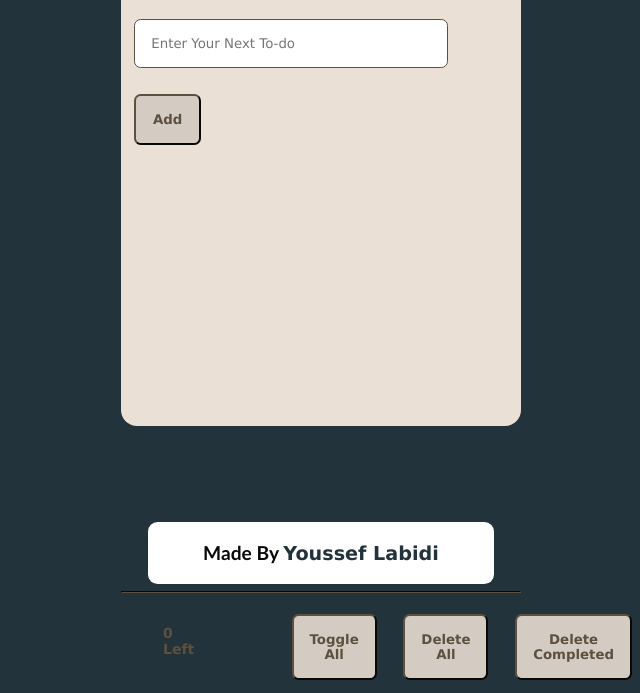
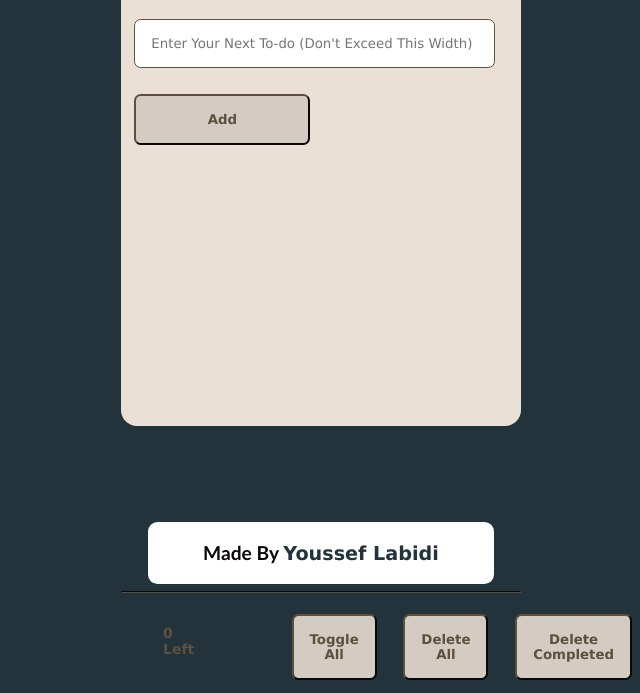
Before and after one commit to ylabidi11/Todo-List, a plain HTML site: page index.html in a window 1280 px wide. Shown: the part 326-1019 px from the top of the page, without its empty margins (319-959 px from the left). Drawn offline with Linux system fonts and the light colour scheme.

Commit message:
changed input and add button size

```diff
--- a/index.html
+++ b/index.html
@@ -11,7 +11,8 @@
 <body>
     <div class="todo">
         <h1>To-Do List</h1>
-        <input type="text" placeholder="Enter Your Next To-do" class="add-todo" id="input-todo">
+        <input type="text" placeholder="Enter Your Next To-do (Don't Exceed This Width)" class="add-todo"
+            id="input-todo">
         <button class="add-todo" id="add-todo-button">Add</button>
         <ul id="todos-list"></ul>
         <div class="hr">
--- a/style.css
+++ b/style.css
@@ -42,8 +42,12 @@ input {
     border: 1px solid #5E503F;
 }
 
+#input-todo {
+    width: 24.5em;
+}
+
 #add-todo-button {
-    width: 5em;
+    width: 13.2em;
     border-color: #5E503F;
     background-color: #d4ccc3;
     color: #5E503F;
```
